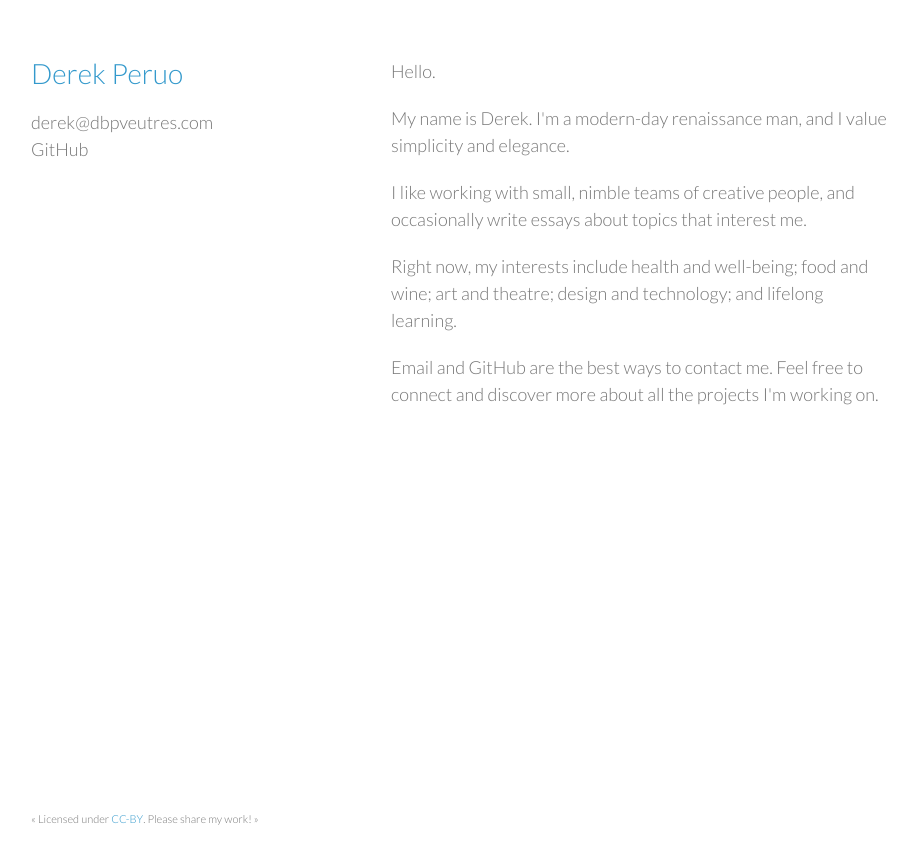
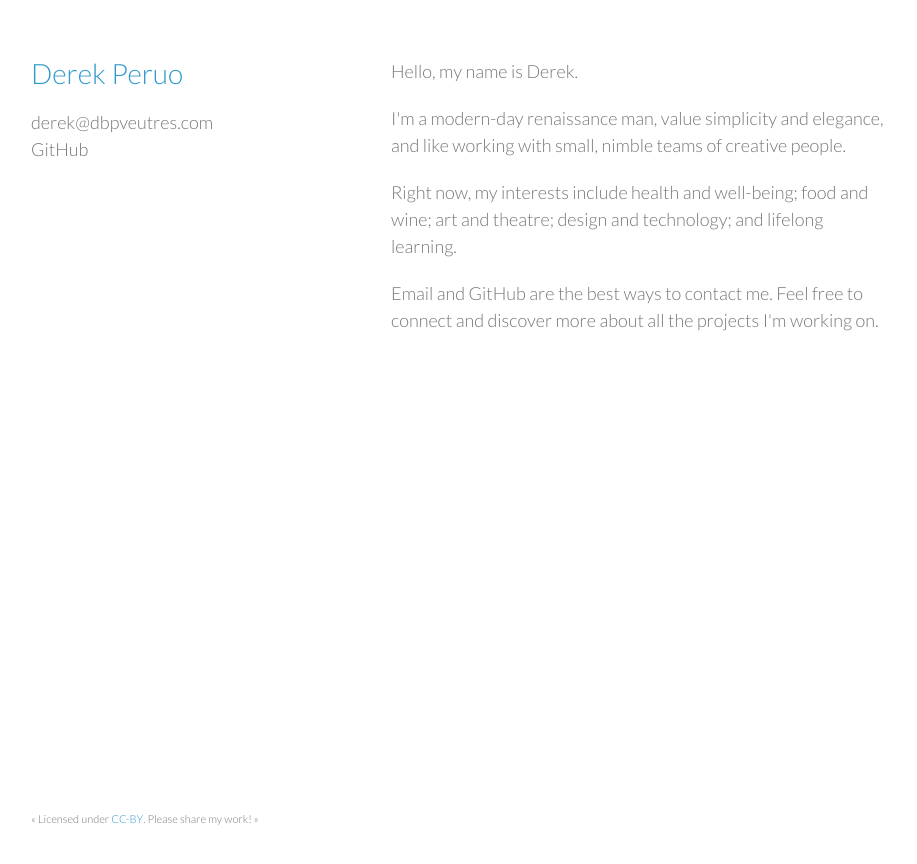
Before and after one commit to dperuo/dperuo.github.io, a Jekyll site: the page built from index.html, in a window 1280 px wide. Shown: the top 864 px of the page, without its empty margins (179-1096 px from the left). Built offline with Jekyll 4.4.1, drawn with Linux system fonts in a browser that asks for light colours; Markdown is read by kramdown in place of the engine named in the settings.

Commit message:
Edit copy

```diff
--- a/index.html
+++ b/index.html
@@ -1,8 +1,7 @@
 ---
 layout: default
 ---
-<p>Hello.</p>
-<p>My name is Derek. I'm a modern-day renaissance man, and I value simplicity and elegance.</p>
-<p>I like working with small, nimble teams of creative people, and occasionally write essays about topics that interest me.</p>
+<p>Hello, my name is Derek.</p>
+<p>I'm a modern-day renaissance man, value simplicity and elegance, and like working with small, nimble teams of creative people.</p>
 <p>Right now, my interests include health and well-being; food and wine; art and theatre; design and technology; and lifelong learning.</p>
 <p>Email and GitHub are the best ways to contact me. Feel free to connect and discover more about all the projects I'm working on.</p>
```
